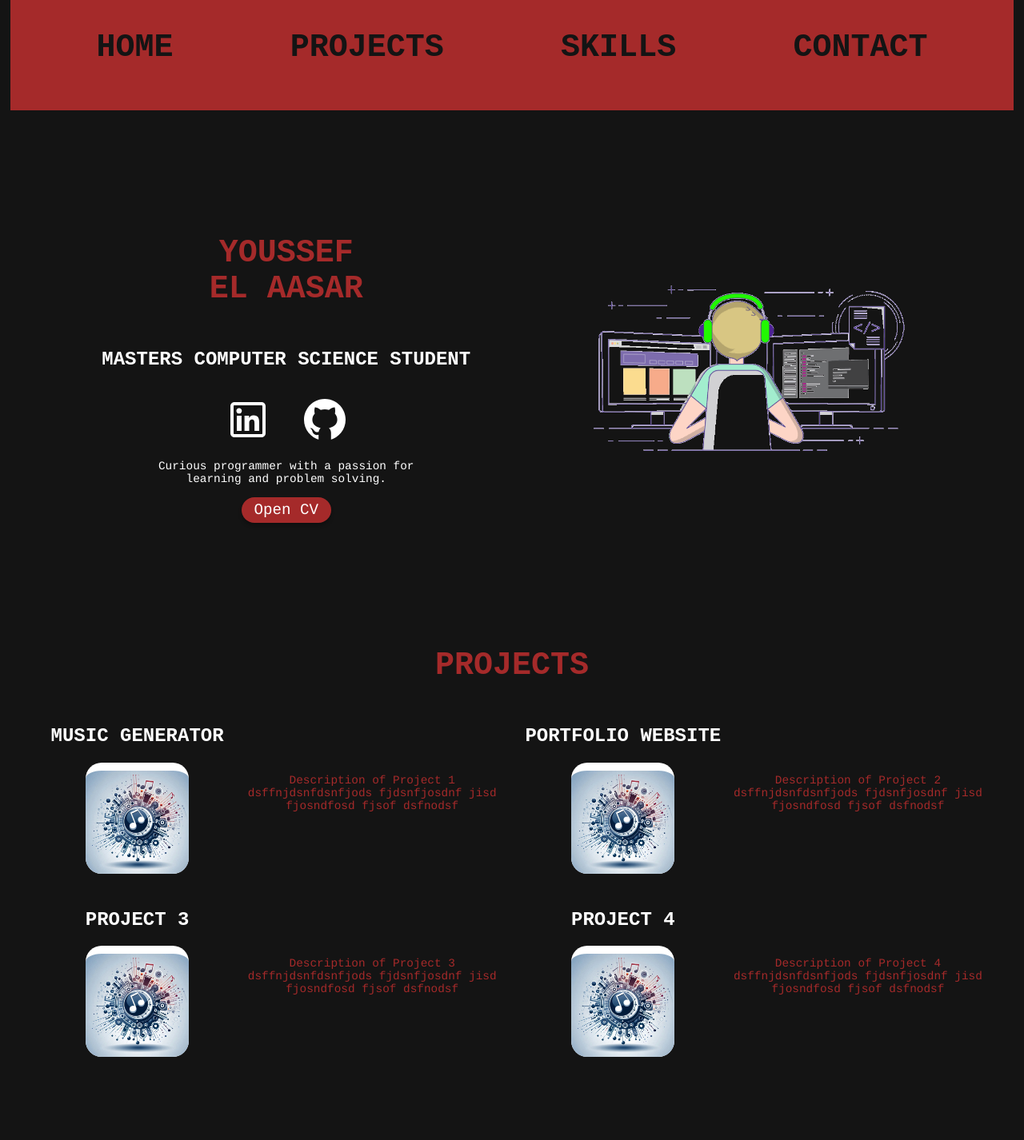
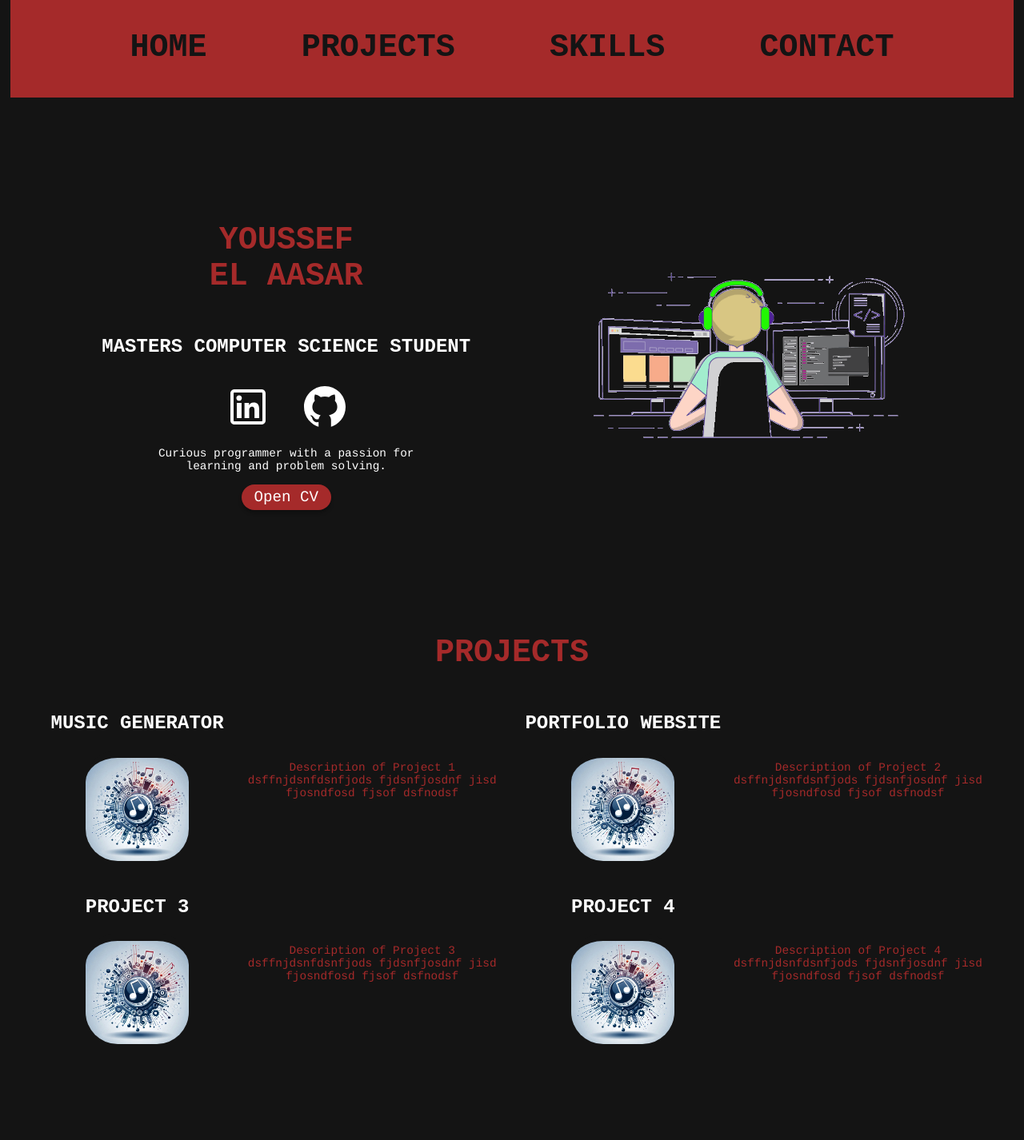
Before and after one commit to theglassofwater/PortfolioWebsite, a React (Create React App) app in the folder WebApp/frontend/: page / in a window 1280 px wide. Shown: the top 1426 px of the page at 80% size. Built offline with nearby package versions, Linux system fonts and the light colour scheme.

Commit message:
Refactor CSS to update layout and styles

```diff
--- a/WebApp/frontend/src/App.css
+++ b/WebApp/frontend/src/App.css
@@ -2,9 +2,11 @@
   --background-color: #141414;
   --secondary-color: #a52a2a;  /* #a52a2a  #513383*/
   --text-color: #ffffff;
+  width: 100%;
 }
 
 body {
+  /* width: 100%; */
   background-color: var(--background-color);
   text-align: center;
   margin-left: 1%;
--- a/WebApp/frontend/src/components/Contact/Contact.module.css
+++ b/WebApp/frontend/src/components/Contact/Contact.module.css
@@ -2,7 +2,7 @@
     display: flex;
     flex-direction: column;
     text-align: center;
-    margin-top: 5dvh;
+    /* margin-top: 5dvh; */
     font-family: 'Courier New', Courier, monospace;
     /* height: 100dvh; */
 }
@@ -34,6 +34,7 @@
         justify-self: center;
         background-color: var(--background-color);
         color: white;
+        height: 37dvh;
         font-family: 'Courier New', Courier, monospace;
       }
 
--- a/WebApp/frontend/src/components/Header/Header.module.css
+++ b/WebApp/frontend/src/components/Header/Header.module.css
@@ -1,26 +1,29 @@
 .container {
-    /* text-transform: capitalize;
-    display: flex;
-    flex-direction: column;
-    align-items: center;
-    justify-content: center;
-    font-size: calc(10px + 3vmin);
-    color: #a52a2a; */
-    word-spacing: 30px;
+  margin: 0;
+  padding: 0;
+  list-style: none;
+  text-decoration: none;
+
+  /* width: 197dvh; */
+  height: 15dvh;
+  /* padding-top: 5dvh; */
+
+
+  /* word-spacing: 30px; */
   border: 1px solid var(--secondary-color);
   background-color: var(--secondary-color);
-    height: 17dvh;
   color: var(--background-color);
   span{
       color: var(--background-color);
-        font-size: 2.5rem;
+      font-size: 5dvh;
       font-family: monospace;
       text-transform: uppercase;
-        margin: 2rem;
+      margin: 3rem;
     }
 
   span:hover {
       transform: scale(1.05);
+      color: var(--text-color);
       cursor: pointer;
   }
 
--- a/WebApp/frontend/src/components/Projects/Projects.module.css
+++ b/WebApp/frontend/src/components/Projects/Projects.module.css
@@ -8,8 +8,8 @@
     img {
       width: 50%;
       align-self: center;
-      background-color: #fff;
-      border-radius: 20px;
+      background-color: var(--background-color);
+      border-radius: 40px;
     }
 
     a {
--- a/WebApp/frontend/src/components/Skills/Skills.module.css
+++ b/WebApp/frontend/src/components/Skills/Skills.module.css
@@ -2,7 +2,7 @@
     display: flex;
     flex-direction: column;
     text-align: center;
-    height: 100dvh;
+    height: 90dvh;
 
     span {
       display: flex;
```
Lines whose indentation alone changed are shown as unchanged.
